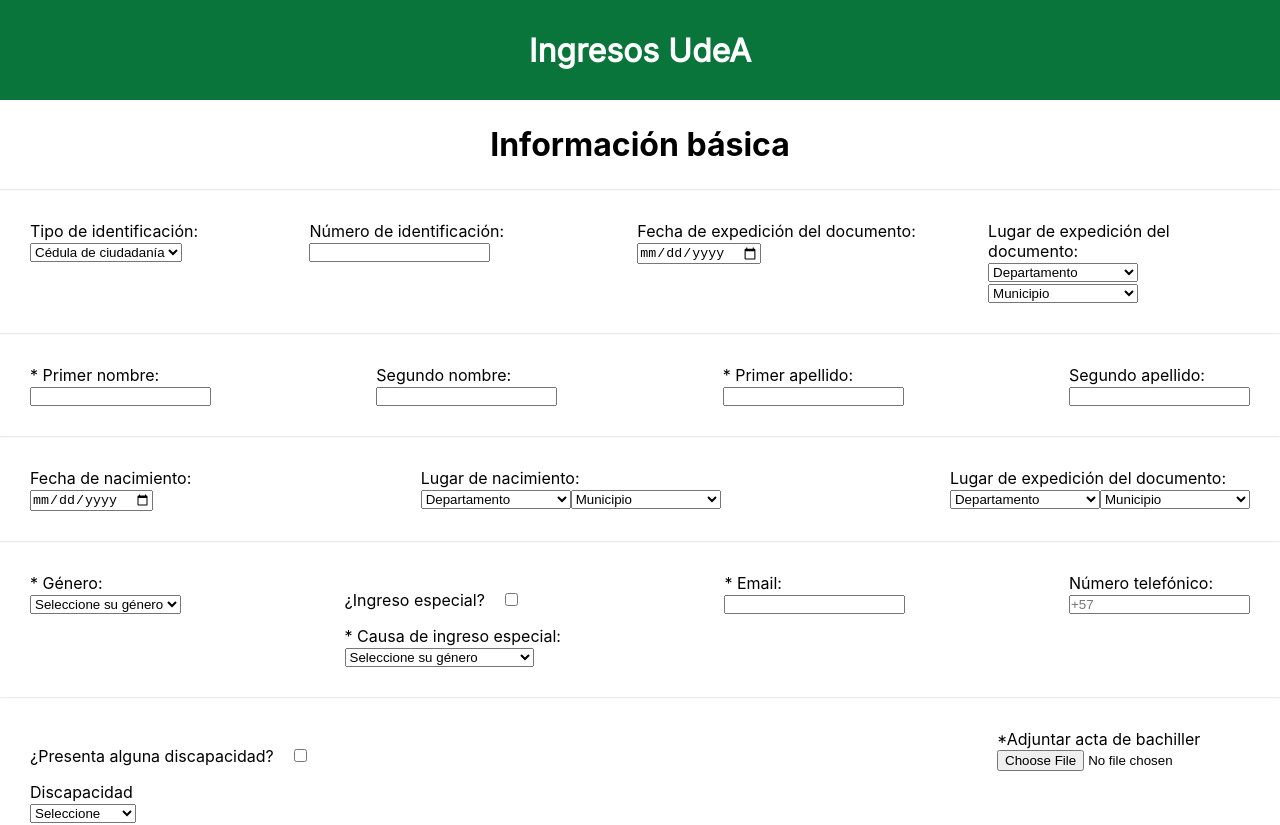
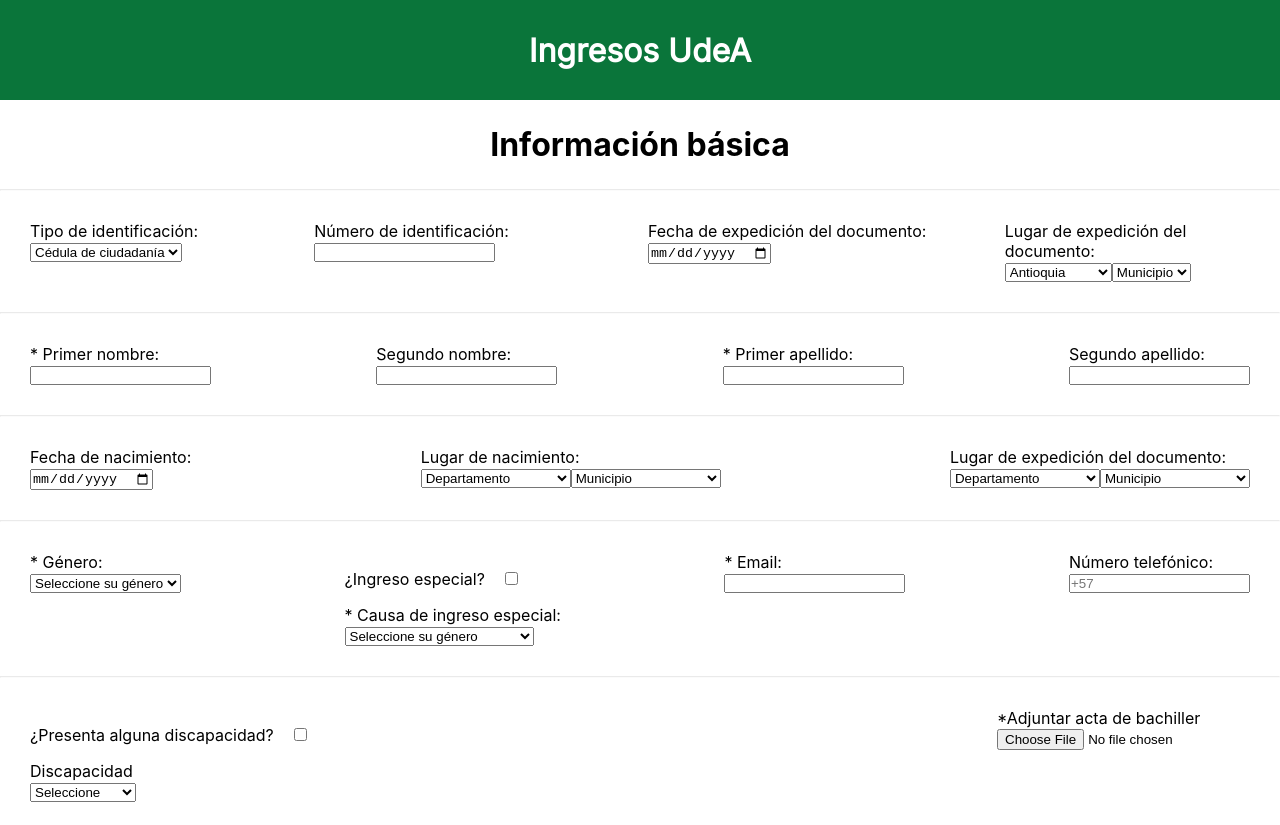
Before and after one commit to cristianmunoz1/Ingresos_Reingresos, a React (Create React App) app: page /registro/formulario in a window 1280 px wide. Shown: the top 825 px of the page. Built offline with nearby package versions, Linux system fonts and the light colour scheme.

Commit message:
Cambios en los select

```diff
--- a/src/pages/Form.js
+++ b/src/pages/Form.js
@@ -2,8 +2,11 @@
 import Boton from '../components/Boton';
 import { Link } from 'react-router-dom';
 import Header from '../components/Header';
+import { departamentos, municipios } from '../utils/data';
+import { useState } from 'react';
 
 function Form() {
+  const [departamento, setDepartamento] = useState('');
   return (
     <div className="Form">
       <Header text="Ingresos UdeA" />
@@ -34,18 +37,32 @@
             <label>
               Lugar de expedición del documento:
               <br />
-              <select required>
-                <option value="Antioquia" disabled selected>Departamento</option>
-                <option value="tarjetaIdentidad">Tarjeta de identidad</option>
-                <option value="pasaporte">Pasaporte</option>
-                <option value="cedulaExtranjeria">Cédula de extranjería</option>
+              <select required value={departamento} onChange={(e) => {
+                setDepartamento(e.target.value);
+                console.log(departamento)
+              }}>
+                <option value="depto" disabled selected>Departamento</option>
+                {
+                  departamentos.map(( departamento ) => {
+                    return (
+                      <option value={departamento}>{departamento}</option>
+                    )
+                  })
+                }
               </select>
 
-              <select required>
+              <select required >
                 <option value="cedulaCiudadania" disabled selected>Municipio</option>
-                <option value="tarjetaIdentidad">Tarjeta de identidad</option>
-                <option value="pasaporte">Pasaporte</option>
-                <option value="cedulaExtranjeria">Cédula de extranjería</option>
+                { departamento == '' ? null : (
+                  municipios[{departamento}].map( (municipio) => {
+
+                    return(
+                      <option value={municipio}>{municipio}</option>
+                    )
+                  })
+                )
+
+                }
               </select>
             </label>
           </div>
--- /dev/null
+++ b/src/utils/data.js
@@ -0,0 +1,26 @@
+let departamentos = ['Antioquia', 'Santander', 'Amazonas'];
+let municipios={
+    'Antioquia': [
+        'Medellin',
+        'La Ceja',
+        'Rionegro',
+        'Marinilla',
+        'Santa Rosa',
+        'San Andres'
+    ],
+    'Santander': [
+        'Aguada',
+        'Villa de Leyva',
+        'Aratoca',
+    ],
+    'Amazonas': [
+        'Leticia',
+        'Tarapaca',
+        'Puerto Arica',
+        'Miriti Paraná'
+    ]
+
+
+};
+
+export {departamentos, municipios};
```
